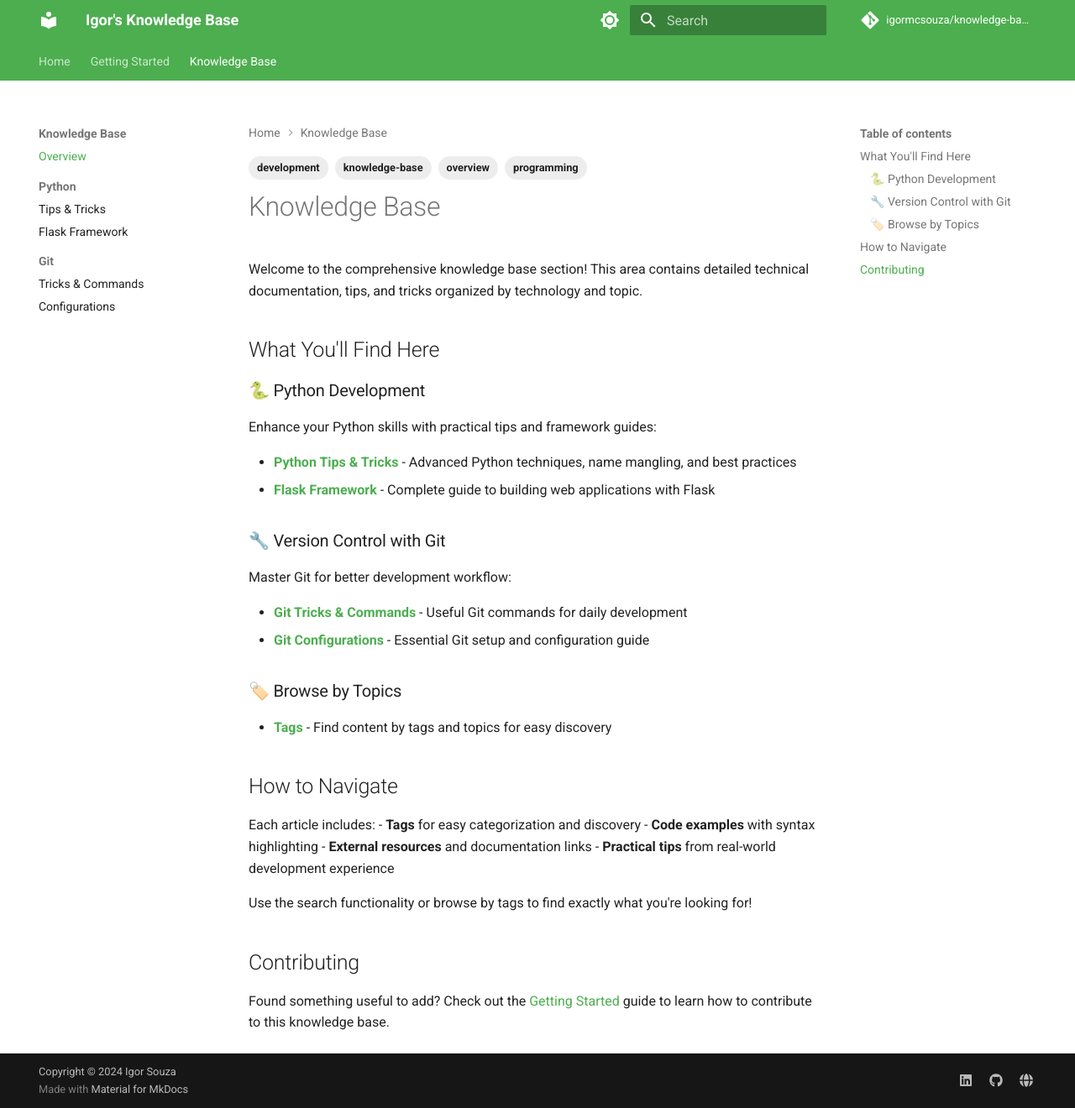
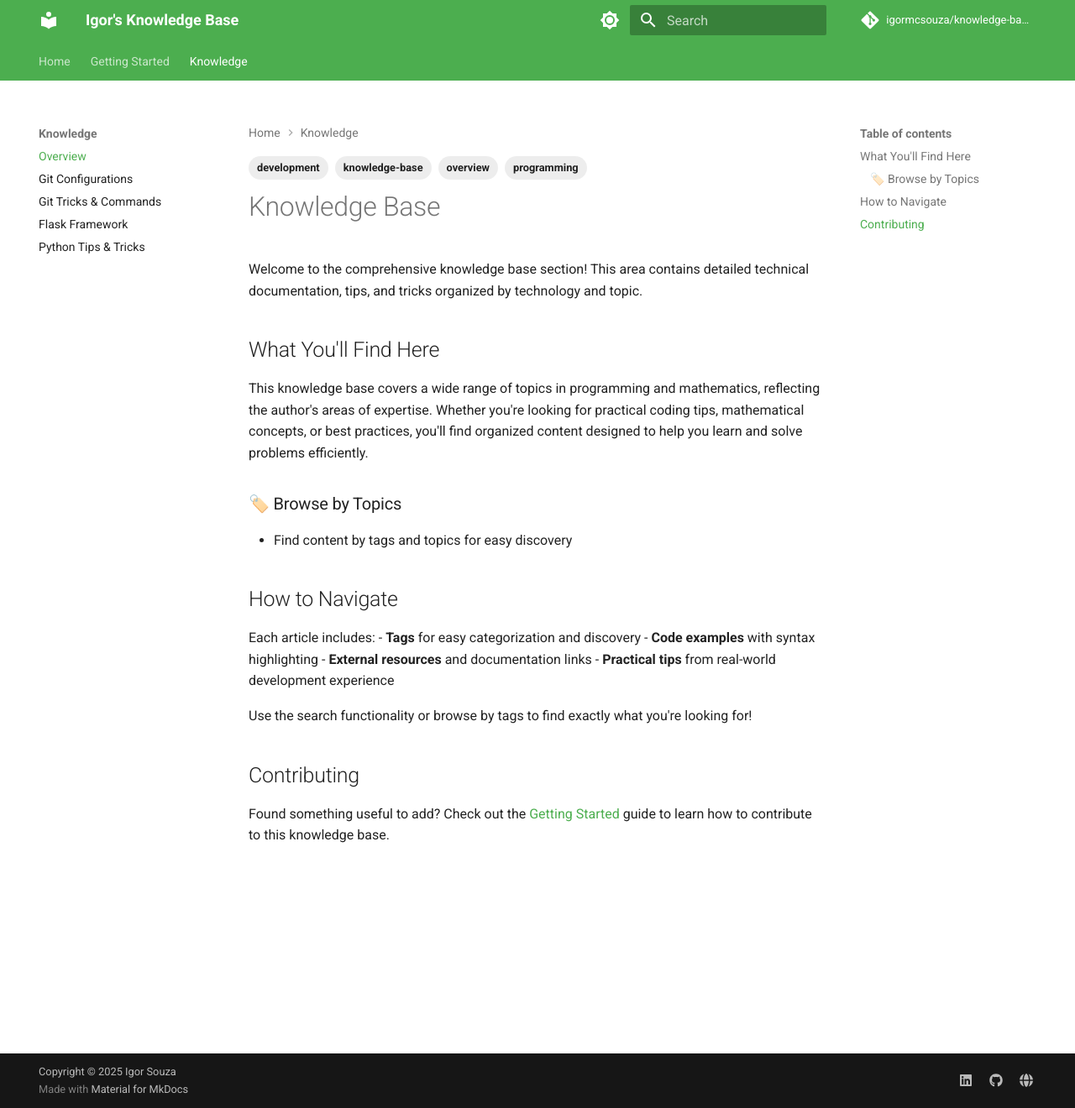
Before and after one commit to igormcsouza/knowledge-base, an MkDocs documentation site: the page built from docs/knowledge/index.md, in a window 1280 px wide and 1320 px high. Shown: the whole window at 84% size. Built offline with MkDocs 1.6.1 and Material for MkDocs 9.7.7, drawn with Linux system fonts in a browser that asks for light colours; comment, search, counter and statistics services are not loaded.

Commit message:
Rework the knowledge base structure
Using nav is too bad because I have to update the structure there everytime I add a new file, and I'm not good at that, I prefer to left the problem to the automatic mkdocs selections.. this means that there will be not a previous organization, the tags will do this part! I might create folders for majors like computer science, math.. I'll think

```diff
--- a/docs/knowledge/index.md
+++ b/docs/knowledge/index.md
@@ -12,20 +13,10 @@ Welcome to the comprehensive knowledge base section! This area contains detailed
 
 ## What You'll Find Here
 
-### 🐍 Python Development
-Enhance your Python skills with practical tips and framework guides:
-
-- **[Python Tips & Tricks](python-tips.md)** - Advanced Python techniques, name mangling, and best practices
-- **[Flask Framework](python-flask-framework.md)** - Complete guide to building web applications with Flask
-
-### 🔧 Version Control with Git
-Master Git for better development workflow:
-
-- **[Git Tricks & Commands](git-tricks.md)** - Useful Git commands for daily development
-- **[Git Configurations](git-configurations.md)** - Essential Git setup and configuration guide
+This knowledge base covers a wide range of topics in programming and mathematics, reflecting the author's areas of expertise. Whether you're looking for practical coding tips, mathematical concepts, or best practices, you'll find organized content designed to help you learn and solve problems efficiently.
 
 ### 🏷️ Browse by Topics
-- **[Tags](../tags.md)** - Find content by tags and topics for easy discovery
+- Find content by tags and topics for easy discovery
 
 ## How to Navigate
 
--- a/mkdocs.yml
+++ b/mkdocs.yml
@@ -44,7 +44,7 @@ extra:
       link: https://igormcsouza.github.io/
       name: Personal Website
 
-copyright: Copyright &copy; 2024 Igor Souza
+copyright: Copyright &copy; 2025 Igor Souza
 
 plugins:
   - search
@@ -64,15 +64,3 @@ markdown_extensions:
       alternate_style: true
   - attr_list
   - md_in_html
-
-nav:
-  - Home: index.md
-  - Getting Started: getting-started.md
-  - Knowledge Base:
-      - Overview: knowledge/index.md
-      - Python:
-          - Tips & Tricks: knowledge/python-tips.md
-          - Flask Framework: knowledge/python-flask-framework.md
-      - Git:
-          - Tricks & Commands: knowledge/git-tricks.md
-          - Configurations: knowledge/git-configurations.md
```
Also changed, not shown: other parts of docs/knowledge/index.md (+1 -0 lines), README.md (+3 -3 lines), docs/getting-started.md (+1 -2 lines), docs/index.md (+3 -0 lines).
